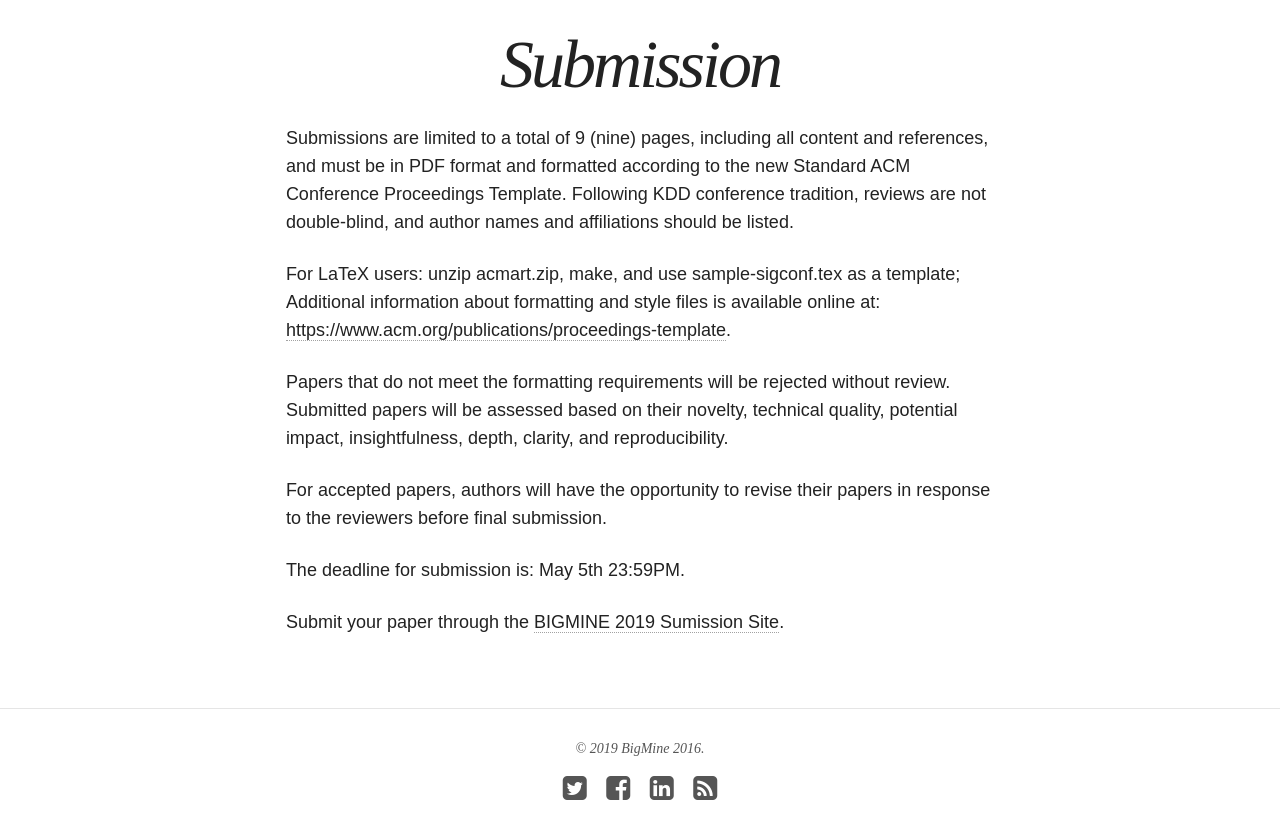
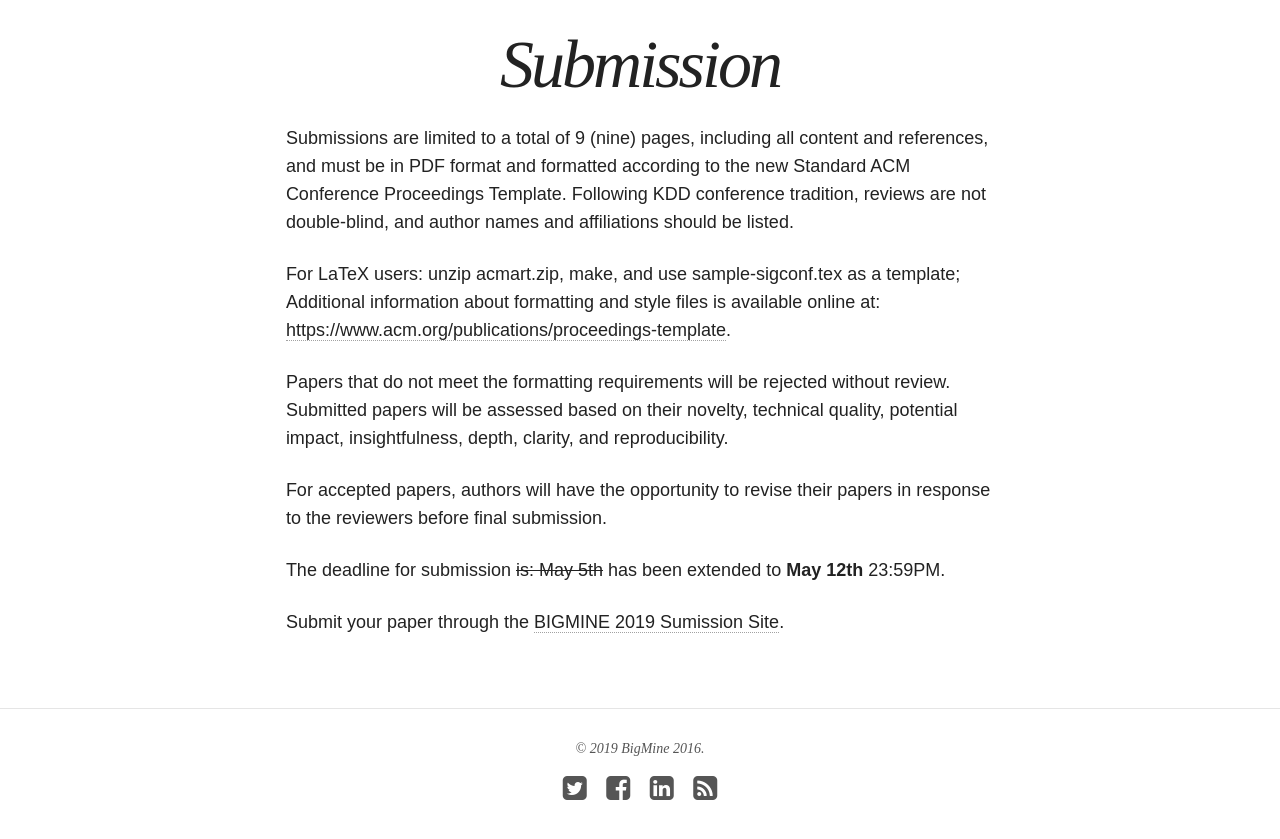
Before and after one commit to bigmine/bigmine19, a Jekyll site: the page built from submission.md, in a window 1280 px wide and 900 px high, scrolled down 1021 px. Shown: the top 839 px of the window. Built offline with Jekyll 4.4.1, drawn with Linux system fonts in a browser that asks for light colours; nearby versions of some CDN libraries.

Commit message:
extend submission deadline

```diff
--- a/submission.md
+++ b/submission.md
@@ -13,6 +13,6 @@ Papers that do not meet the formatting requirements will be rejected without rev
 
 For accepted papers, authors will have the opportunity to revise their papers in response to the reviewers before final submission.
 
-The deadline for submission is:  May 5th 23:59PM.
+The deadline for submission ~~is:  May 5th~~ has been extended to **May 12th** 23:59PM.
 
 Submit your paper through the [BIGMINE 2019 Sumission Site](https://easychair.org/conferences/?conf=bigmine2019).
```
Also changed, not shown: cfp.md (+1 -1 lines), dates.md (+1 -1 lines).
